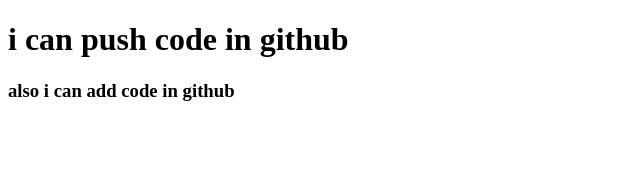
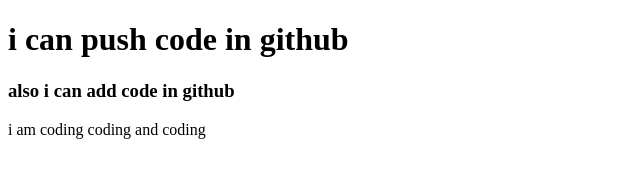
Before and after one commit to MAHAMUD168/my-2nd-repo, a plain HTML site: page index.html in a window 1280 px wide. Shown: the whole page, without its empty margins (0-640 px from the left). Drawn offline with Linux system fonts and the light colour scheme.

Commit message:
style added

```diff
--- a/index.html
+++ b/index.html
@@ -11,6 +11,7 @@
 <body>
     <h1>i can push code in github</h1>
     <h3>also i can add code in github</h3>
+    <p>i am coding coding and coding</p>
 </body>
 
 </html>
--- /dev/null
+++ b/style.css
@@ -0,0 +1,3 @@
+p {
+    color: red;
+}
```
